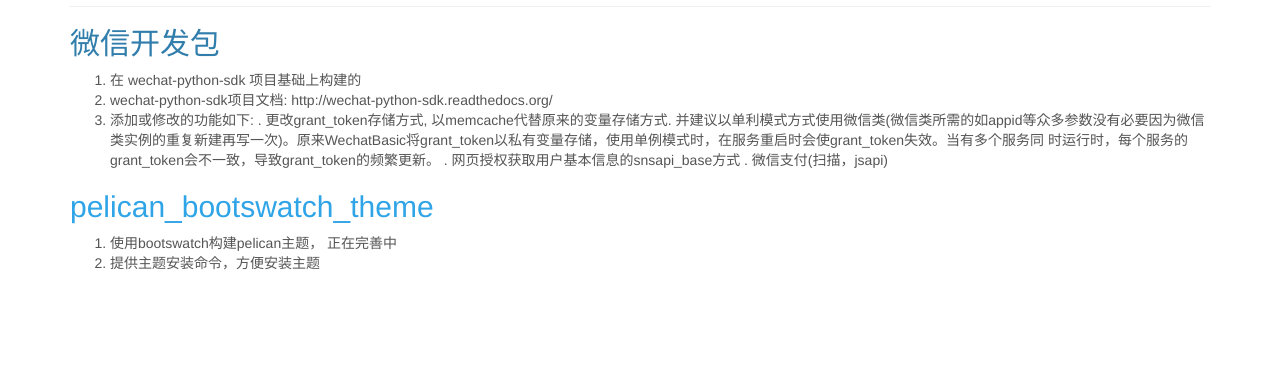
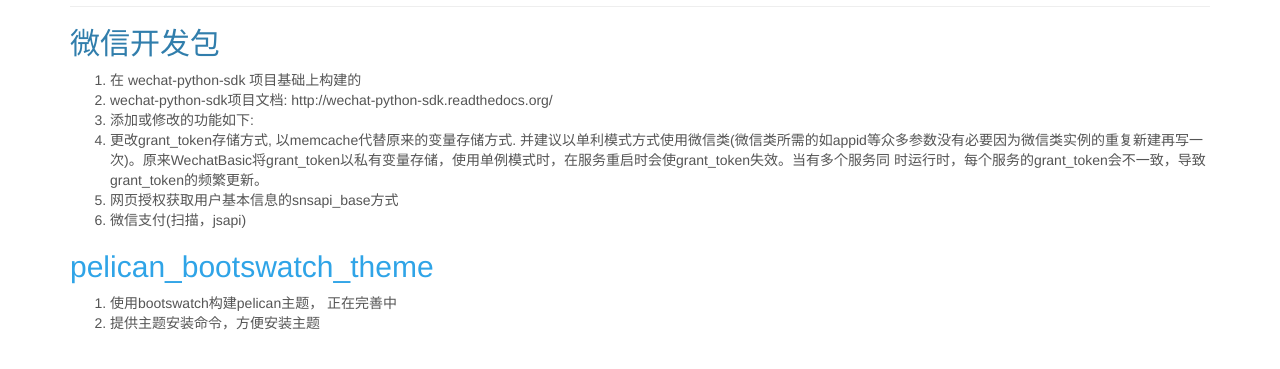
Before and after one commit to kaizengliu/pelican_bootswatch_theme, a plain HTML site: page mygithub.html in a window 1280 px wide. Shown: the part 113-482 px from the top of the page. Drawn offline with Linux system fonts and the light colour scheme.

Commit message:
commit form pelican

```diff
--- a/mygithub.html
+++ b/mygithub.html
@@ -97,10 +97,10 @@
 <ol>
 <li>在 wechat-python-sdk 项目基础上构建的</li>
 <li>wechat-python-sdk项目文档: http://wechat-python-sdk.readthedocs.org/</li>
-<li>添加或修改的功能如下:
-  . 更改grant_token存储方式, 以memcache代替原来的变量存储方式. 并建议以单利模式方式使用微信类(微信类所需的如appid等众多参数没有必要因为微信类实例的重复新建再写一次)。原来WechatBasic将grant_token以私有变量存储，使用单例模式时，在服务重启时会使grant_token失效。当有多个服务同 时运行时，每个服务的grant_token会不一致，导致grant_token的频繁更新。
-  . 网页授权获取用户基本信息的snsapi_base方式
-  . 微信支付(扫描，jsapi)</li>
+<li>添加或修改的功能如下:</li>
+<li>更改grant_token存储方式, 以memcache代替原来的变量存储方式. 并建议以单利模式方式使用微信类(微信类所需的如appid等众多参数没有必要因为微信类实例的重复新建再写一次)。原来WechatBasic将grant_token以私有变量存储，使用单例模式时，在服务重启时会使grant_token失效。当有多个服务同 时运行时，每个服务的grant_token会不一致，导致grant_token的频繁更新。</li>
+<li>网页授权获取用户基本信息的snsapi_base方式</li>
+<li>微信支付(扫描，jsapi)</li>
 </ol>
 <h2><a href="https://github.com/kaizengliu/pelican_bootswatch_theme">pelican_bootswatch_theme</a></h2>
 <ol>
```
